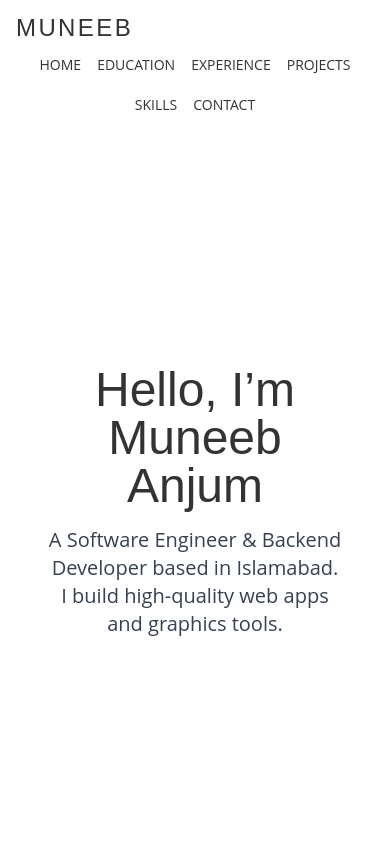
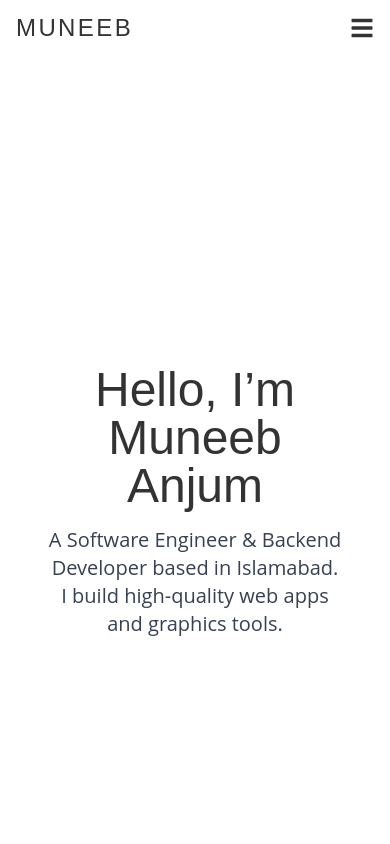
Before and after one commit to muneeb-anjum0/Website, a React (Vite) app: page / in a window 390 px wide. Shown: the top 844 px of the page. Built offline with nearby package versions, Linux system fonts and the light colour scheme.

Commit message:
Phone NavBar fixes

```diff
--- a/src/components/NavBar.tsx
+++ b/src/components/NavBar.tsx
@@ -1,12 +1,16 @@
-import React from 'react';
+// src/components/NavBar.tsx
+import React, { useState } from 'react';
 import { Link } from 'react-scroll';
+import { FaBars, FaTimes } from 'react-icons/fa';
 
 const sections = ['home','education','experience','projects','skills','contact'] as const;
 
 export default function NavBar() {
+  const [open, setOpen] = useState(false);
+
   return (
     <nav className="fixed inset-x-0 top-0 z-50 bg-transparent">
-      <div className="container mx-auto flex flex-wrap items-center justify-between py-3 px-4 md:px-6 backdrop-blur-sm">
+      <div className="container mx-auto flex items-center justify-between py-3 px-4 md:px-6">
         {/* Logo / Name */}
         <Link
           to="home"
@@ -38,8 +42,24 @@ export default function NavBar() {
           ))}
         </ul>
 
-        {/* Mobile Menu: wraps into two rows so all tabs remain visible */}
-        <ul className="flex flex-wrap md:hidden w-full justify-center gap-4 mt-2">
+        {/* Mobile Hamburger */}
+        <button
+          className="md:hidden text-accentDark focus:outline-none"
+          onClick={() => setOpen(o => !o)}
+          aria-label="Toggle menu"
+        >
+          {open ? <FaTimes size={24}/> : <FaBars size={24}/>}
+        </button>
+      </div>
+
+      {/* Mobile Menu */}
+      <div
+        className={`md:hidden absolute top-full inset-x-0 bg-white bg-opacity-90 backdrop-blur-sm transition-transform origin-top ${
+          open ? 'scale-y-100' : 'scale-y-0'
+        }`}
+        style={{ transformOrigin: 'top' }}
+      >
+        <ul className="flex flex-col items-center space-y-4 py-4">
           {sections.map(sec => (
             <li key={sec}>
               <Link
@@ -48,9 +68,10 @@ export default function NavBar() {
                 smooth
                 offset={-80}
                 duration={500}
-                className="font-body text-sm text-accentDark hover:text-accentBlue transition uppercase cursor-pointer"
+                onClick={() => setOpen(false)}
+                className="font-body text-lg text-accentDark hover:text-accentBlue uppercase"
               >
-                {sec.charAt(0).toUpperCase() + sec.slice(1)}
+                {sec}
               </Link>
             </li>
           ))}
--- a/src/index.css
+++ b/src/index.css
@@ -8,9 +8,9 @@
     @apply bg-white text-accentDark;
   }
 
-  /* Translucent, borderless section panels */
+  /* Extra-transparent, borderless section panels */
   section > .container {
-    background-color: rgba(255, 255, 255, 0.2) !important;
+    background-color: rgba(255, 255, 255, 0.5) !important;
     backdrop-filter: blur(8px);
     -webkit-backdrop-filter: blur(8px);
     border-radius: 1rem;
```
